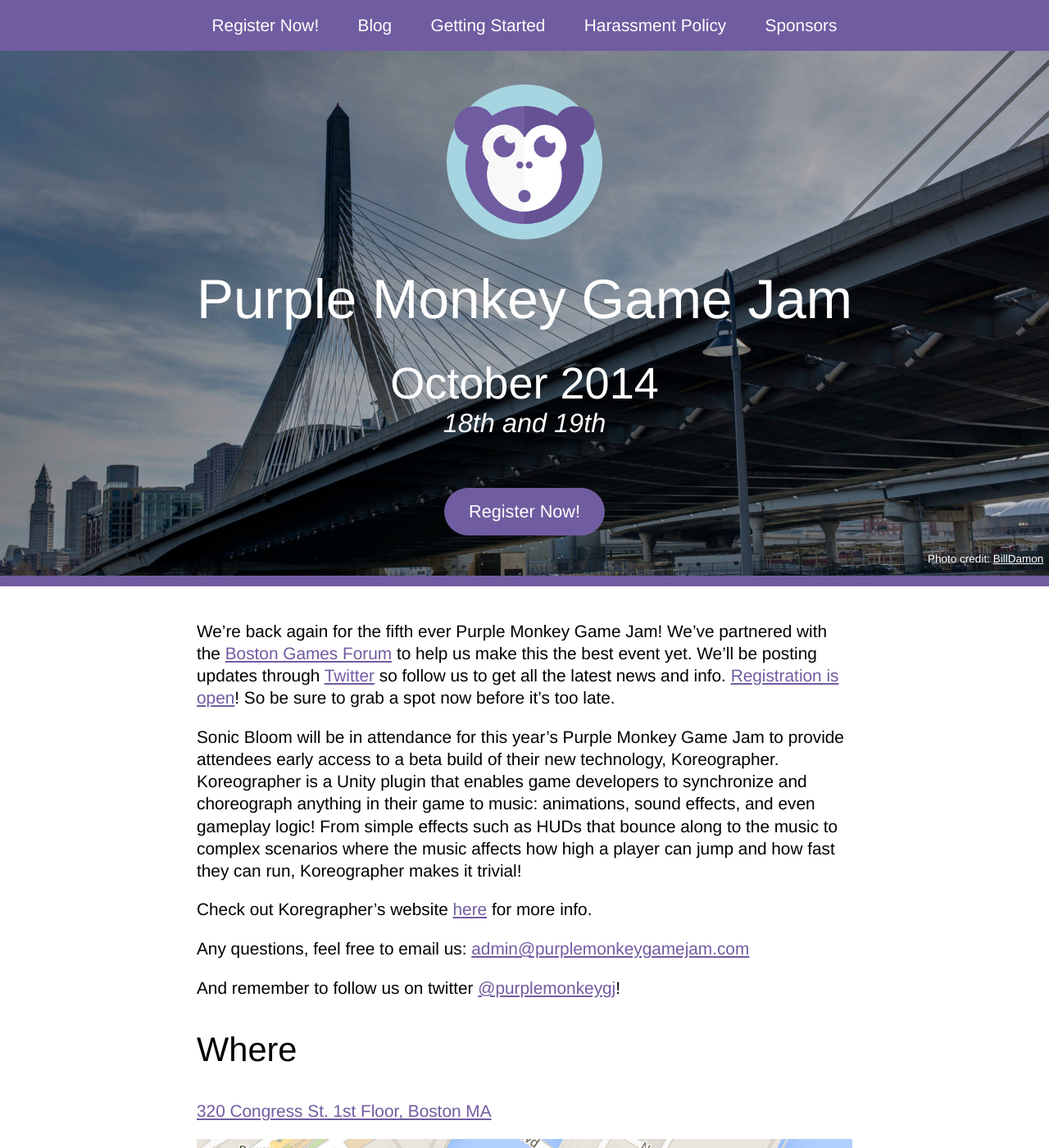
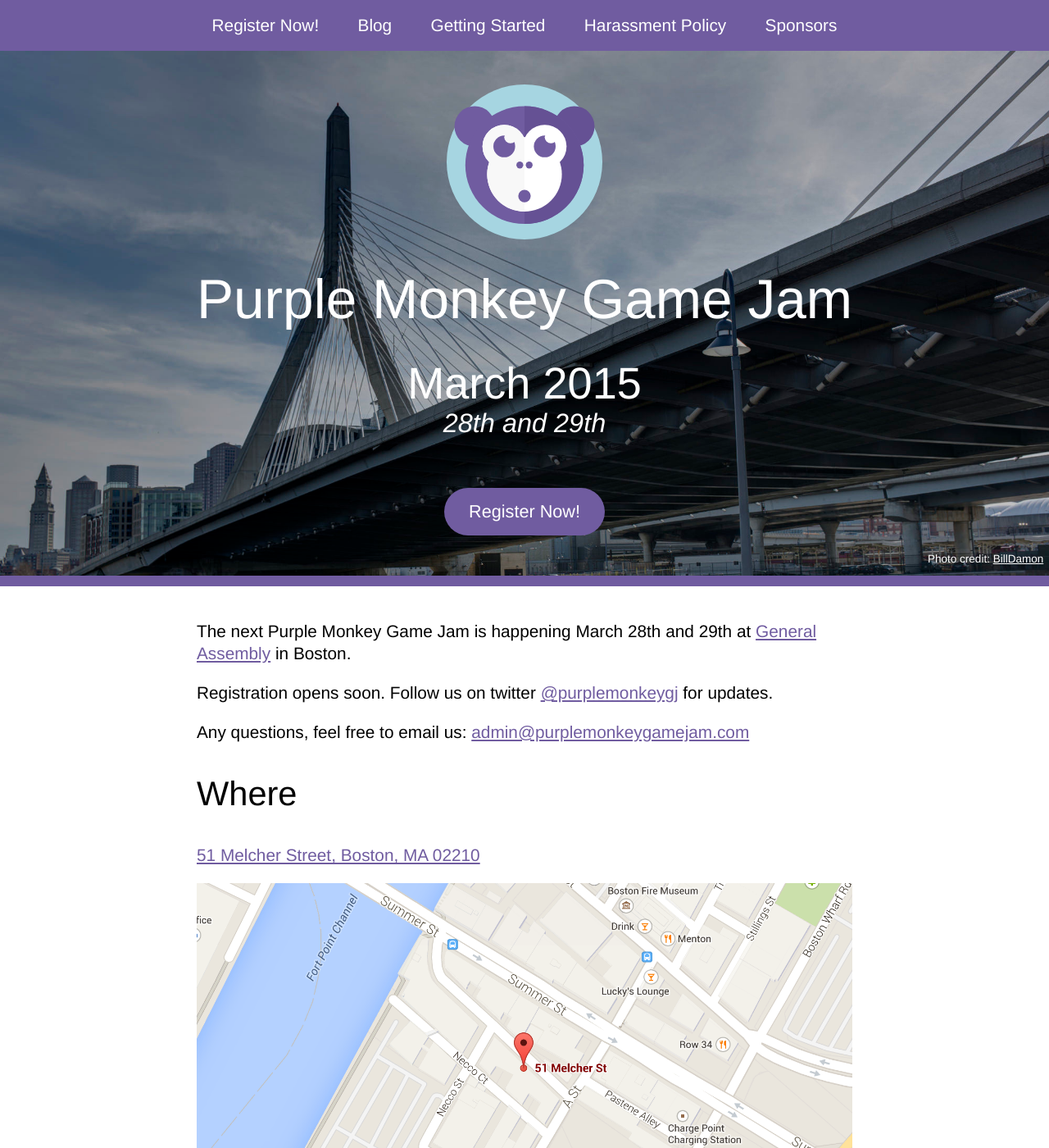
Before and after one commit to purplemonkeygamejam/purplemonkeygamejam.github.io, a Jekyll site: the page built from index.md, in a window 1280 px wide and 1400 px high. Shown: the whole window at 82% size. Built offline with Jekyll 4.4.1, drawn with Linux system fonts in a browser that asks for light colours; nearby versions of some CDN libraries; Markdown is read by kramdown in place of the engine named in the settings; some of the changed text lies outside the part shown.

Commit message:
Updated date and location.
Updated static map.

```diff
--- a/_data/event.json
+++ b/_data/event.json
@@ -1,6 +1,6 @@
 {
-    "month": "October",
-    "year": 2014,
-    "dates": ["18th", "19th"],
-    "register_url": "http://www.eventbrite.com/e/purple-monkey-game-jam-v-tickets-12929880621#"
+    "month": "March",
+    "year": 2015,
+    "dates": ["28th", "29th"],
+    "register_url": "#"
 }
--- a/index.md
+++ b/index.md
@@ -1,35 +1,19 @@
 ---
 hero: true
 layout: default
-description: We're back again for the fifth ever Purple Monkey Game Jam! We've partnered with the [Boston Games Forum](http://gmsfrm.com/) to help us make this the best event yet. We'll be posting updates through [Twitter](https://twitter.com/purplemonkeygj) so follow us to get all the latest news and info. [Registration is open](http://www.eventbrite.com/e/purple-monkey-game-jam-v-tickets-12929880621)! So be sure to grab a spot now before it's too late.
+description: The next Purple Monkey Game Jam is happening March 28th and 29th at [General Assembly](https://generalassemb.ly/boston) in Boston.
 ---
-Sonic Bloom will be in attendance for this year's Purple Monkey Game Jam to provide attendees early access to a beta build of their new technology, Koreographer.  Koreographer is a Unity plugin that enables game developers to synchronize and choreograph anything in their game to music: animations, sound effects, and even gameplay logic!  From simple effects such as HUDs that bounce along to the music to complex scenarios where the music affects how high a player can jump and how fast they can run, Koreographer makes it trivial!
 
-Check out Koregrapher's website [here](http://www.koreographer.com/) for
-more info.
+Registration opens soon. Follow us on twitter [@purplemonkeygj](http://twitter.com/@purplemonkeygj) for updates.
 
 Any questions, feel free to email us: [admin@purplemonkeygamejam.com](mailto:admin@purplemonkeygamejam.com)
 
-And remember to follow us on twitter [@purplemonkeygj](http://twitter.com/@purplemonkeygj)!
-
 ##Where
 
-[320 Congress St. 1st Floor, Boston MA](https://www.google.com/maps/place/320+Congress+St/@42.3513087,-71.0496741,17z/data=!3m1!4b1!4m2!3m1!1s0x89e3707ffd0af36b:0xee01fba0b2b0a7f6)
+[51 Melcher Street, Boston, MA 02210](https://www.google.com/maps/place/51+Melcher+St,+Boston,+MA+02210/)
 
-[![](images/staticmap.png)](https://www.google.com/maps/place/320+Congress+St/@42.3513087,-71.0496741,17z/data=!3m1!4b1!4m2!3m1!1s0x89e3707ffd0af36b:0xee01fba0b2b0a7f6)
+[![](images/staticmap.png)](https://www.google.com/maps/place/51+Melcher+St,+Boston,+MA+02210/)
 
 ##Schedule
 
-{{ site.data.event.month }} {{ site.data.event.dates[0] }}
-
-- **9:00am** - Doors Open / Breakfast
-- **10:00am** - Keynote
-- **12:00pm** - Lunch
-- **8:00pm** - End of day
-
-{{ site.data.event.month }} {{ site.data.event.dates[1] }}
-
-- **9:00am** - Doors Open / Breakfast
-- **12:00pm** - Lunch
-- **5:00pm** - Demos
-- **7:00pm** - End of event
+Schedule will be posted after registration goes live.
```
Also changed, not shown: images/staticmap.png.
